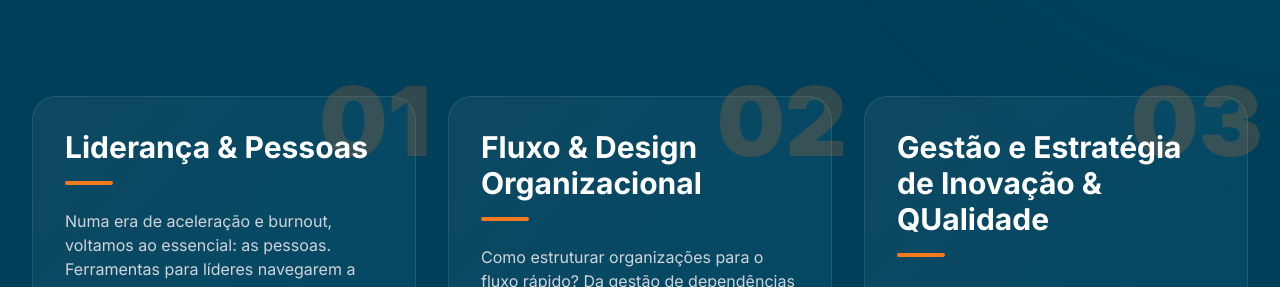
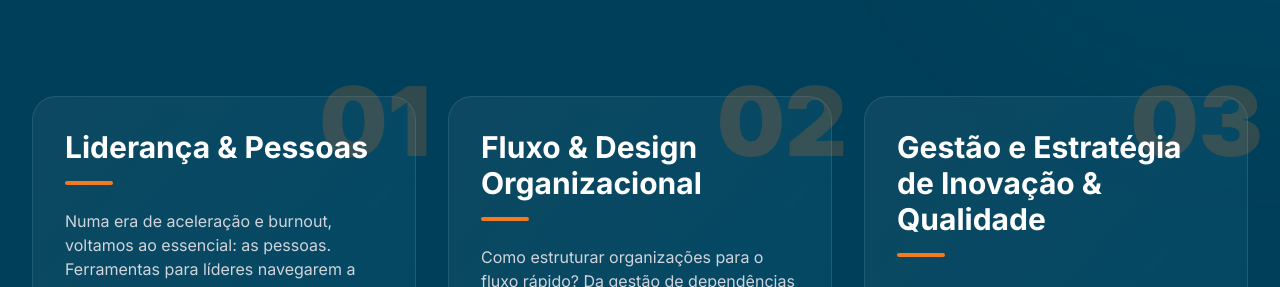
Before and after one commit to tugagilportugal-star/rsg2026, a React (Vite) app: page / in a window 1280 px wide. Shown: the part 3945-4232 px from the top of the page. Built offline with nearby package versions, Linux system fonts and the light colour scheme; no server answers.

Commit message:
Update Program.tsx

```diff
--- a/sections/Program.tsx
+++ b/sections/Program.tsx
@@ -18,7 +18,7 @@ export const Program: React.FC = () => {
     },
     {
       id: "03",
-      title: "Gestão e Estratégia de Inovação & QUalidade",
+      title: "Gestão e Estratégia de Inovação & Qualidade",
       description: "O mito vs. a realidade. Como a Inteligência Artificial está a redefinir a estratégia de qualidade, automação e engenharia. Casos reais de governança e inovação tecnológica.",
       tags: ["AI Governance", "Modern QA", "Future-Fit"]
     }
```
